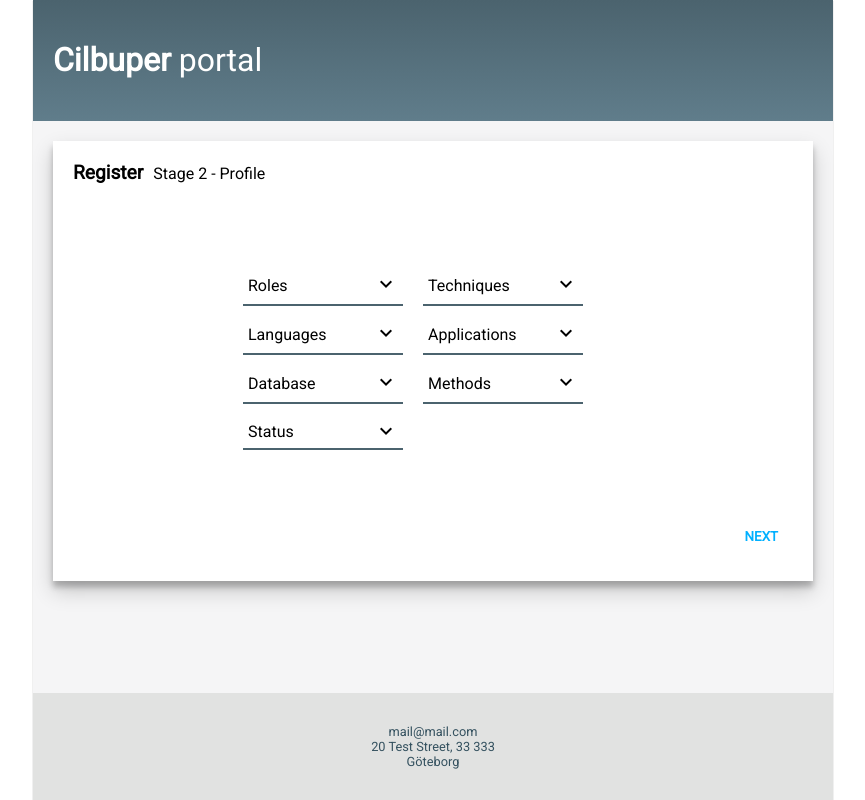
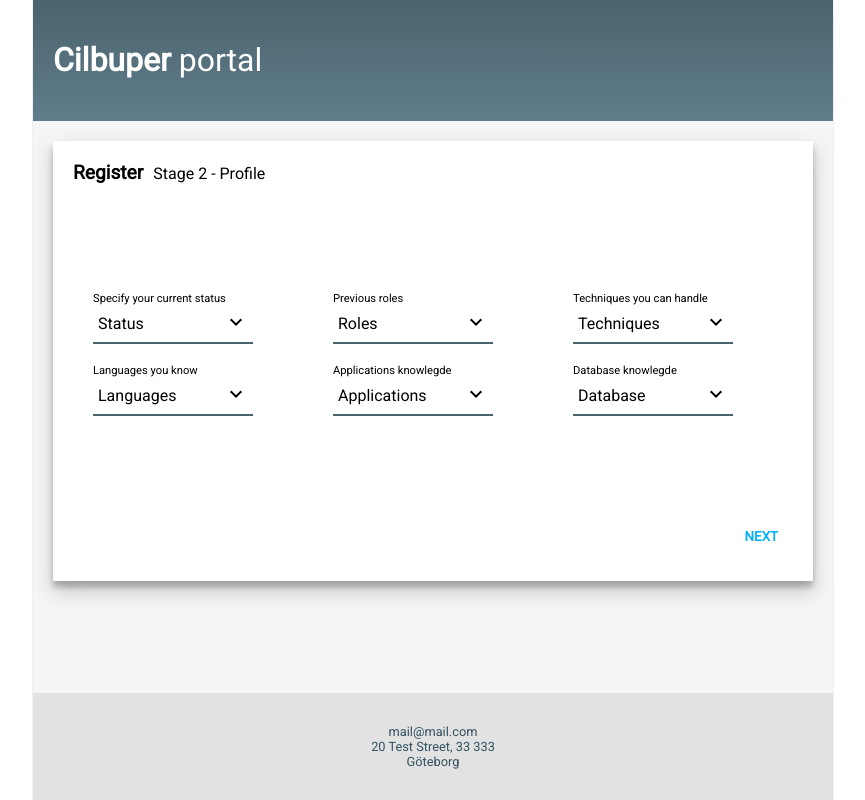
Before and after one commit to ullegulle9/uk-portal, a React (Create React App) app: page / in a window 1280 px wide. Shown: the whole page, without its empty margins (207-1072 px from the left). Built offline with nearby package versions, Linux system fonts and the light colour scheme; a web font is replaced by a local one.

Commit message:
added feature add option - register

```diff
--- a/public/index.html
+++ b/public/index.html
@@ -22,7 +22,7 @@
       work correctly both with client-side routing and a non-root public URL.
       Learn how to configure a non-root public URL by running `npm run build`.
     -->
-    <title>React App</title>
+    <title>Cilbuper portal</title>
   </head>
   <body>
     <noscript>
--- a/src/App.css
+++ b/src/App.css
@@ -67,9 +67,9 @@ ul, ol {
   -webkit-box-shadow: inset 0 0 6px rgba(0,0,0,0.5);
 }
 
-.icon {
+/* .icon {
   cursor: pointer;
-}
+} */
 
 .btn {
   padding: 10px;
@@ -96,6 +96,11 @@ ul, ol {
   border-radius: 0;
 }
 
+.btn-sml {
+  font-size: 0.7em;
+  padding: 0.7em;
+}
+
 .btn-large {
   font-size: 1.1rem;
   padding: 1.1rem;
@@ -116,6 +121,7 @@ ul, ol {
   border-style: none;
   margin: 0;
   padding: 0;
+  cursor: pointer;
 }
 
 .inputText {
@@ -125,6 +131,9 @@ ul, ol {
   margin: 5px;
   font-family: Roboto;
   min-width: 160px;
+}
+.inputText-sml {
+  min-width: 80px;
 }
 
 .drpdwn-head {
@@ -136,7 +145,7 @@ ul, ol {
   align-items: center;
   border-bottom: 2px solid #4b636e;
   width: 150px;
-  margin: 10px;
+  /* margin: 10px; */
   margin-bottom: 0;
   /* box-shadow: 0 1px 3px rgba(0,0,0,0.12), 0 1px 2px rgba(0,0,0,0.24); */
 }
@@ -150,7 +159,7 @@ ul, ol {
   opacity: 0;
   -webkit-transition: visibility 0.3s, opacity 0.3s ease-in-out;
   transition: visibility 0.3s, opacity 0.3s ease-in-out;
-  margin: 10px;
+  /* margin: 10px; */
   margin-top: 0;
   /* border: 1px solid #fff; */
   max-height: 200px;
@@ -171,6 +180,16 @@ ul, ol {
   width: 140px;
   display: flex;
   justify-content: space-between;
+}
+
+.drpdwn-option:hover {
+  background: #00b0ff;
+  cursor: pointer;
+}
+
+.noHover:hover {
+  background: transparent;
+  cursor: none;
 }
 
 .mainContent {
@@ -271,9 +290,28 @@ ul, ol {
 }
 
 .r2formContainer {
-  width: 400px;
+  width: 100%;
+  height: 100%;
   display: flex;
   flex-wrap: wrap;
+  justify-content: space-around;
+}
+
+.r2formContainer > div {
+  display: flex;
+  flex-direction: column;
+  justify-content: center;
+  align-items: flex-start;
+  margin: 10px;
+  width: 200px;
+}
+
+.r2formContainer > div > div {
+  display: flex;
+}
+
+.r2formContainer > div > span {
+  font-size: 0.7em;
 }
 
 .formContainer > div {
@@ -288,6 +326,5 @@ ul, ol {
 }
 
 .optionsCheckBox {
-  border: 1px solid #00b0ff;
-  color: red;
+  cursor: pointer;
 }
--- a/src/Dropdown.js
+++ b/src/Dropdown.js
@@ -6,28 +6,38 @@ class Dropdown extends Component {
   constructor(props) {
     super(props);
     this.state = {
-      active: false
+      active: false,
+      activeClass: 'drpdwn-content',
+      icon: 'keyboard_arrow_down',
+      addText: ''
     };
     this.toggleDropdown = this.toggleDropdown.bind(this);
+    this.handleInputChange = this.handleInputChange.bind(this);
+    this.handleAddClick = this.handleAddClick.bind(this);
+    this.toggleCheckbox = this.toggleCheckbox.bind(this);
   }
   render() {
     let view;
     let options = this.props.options.map(o => {
-      return <div key={o} className="drpdwn-option">{o} <input className="optionsCheckBox" type="checkbox" name={o} value={o}/></div>
+      return <div key={o} className="drpdwn-option">{o} <input className="optionsCheckBox" type="checkbox" name={o} value={o} onChange={this.toggleCheckbox}/></div>
     })
-    if (!this.state.active) {
-      view = <div><div className="drpdwn-head">{this.props.title} <button className="iconBtn" onClick={this.toggleDropdown}><i className="material-icons icon" >keyboard_arrow_down</i></button></div>
-      <ul className="drpdwn-content">
+    view =
+    <div>
+      <div className="drpdwn-head">{this.props.title}
+        <button className="iconBtn" onClick={this.toggleDropdown}>
+          <i className="material-icons icon" >{this.state.icon}</i>
+        </button>
+      </div>
+      <ul className={this.state.activeClass}>
         {options}
+        <div className="drpdwn-option noHover">
+          <input onChange={this.handleInputChange} className="inputText inputText-sml" type="text" placeholder="Add"/>
+          <button className="iconBtn" onClick={this.handleAddClick}>
+            <i className="material-icons">add</i>
+          </button>
+        </div>
       </ul>
-      </div>;
-    } else if (this.state.active) {
-      view = <div><div className="drpdwn-head">{this.props.title}<button className="iconBtn" onClick={this.toggleDropdown}><i className="material-icons icon" >keyboard_arrow_up</i></button></div>
-      <ul className="drpdwn-content drpdwn-active">
-        {options}
-      </ul>
-      </div>
-    }
+    </div>;
     return (
       <div>
         {view}
@@ -37,9 +47,33 @@ class Dropdown extends Component {
 
   toggleDropdown(ev) {
     let active = !this.state.active;
+    let className;
+    let icon;
+    active ? className = 'drpdwn-content drpdwn-active' : className = 'drpdwn-content';
+    active ? icon = 'keyboard_arrow_up' : icon = 'keyboard_arrow_down';
     this.setState({
-      active: active
+      active: active,
+      activeClass: className,
+      icon: icon
     });
+  }
+
+  handleInputChange(ev) {
+    this.setState({
+      addText: ev.target.value
+    });
+  }
+
+  handleAddClick(ev) {
+    this.props.updateOptions(this.state.addText);
+    this.setState({
+      addText: ''
+    });
+  }
+
+  toggleCheckbox(ev) {
+    console.log(ev.target);
+    let val = ev.target.value;
   }
 }
 
--- a/src/RegisterPartTwo.js
+++ b/src/RegisterPartTwo.js
@@ -7,11 +7,20 @@ class RegisterTwo extends Component {
   constructor(props) {
     super(props);
     this.handleClick = this.handleClick.bind(this);
+    this.updateStatus = this.updateStatus.bind(this);
+    this.updateOptionsRoles = this.updateOptionsRoles.bind(this);
+    this.updateOptionsTechniques = this.updateOptionsTechniques.bind(this);
+    this.updateOptionsLanguages = this.updateOptionsLanguages.bind(this);
+    this.updateOptionsApplications = this.updateOptionsApplications.bind(this);
+    this.updateOptionsDatabase = this.updateOptionsDatabase.bind(this);
     this.state = {
       optionsRoles: ['Project leader', 'Scrum master', 'Developer'],
       optionsTechniques: ['.NET', 'Angular.js', 'MVC', 'AJAX', 'jQuery', 'LINQ', 'WCF', 'WPF', 'Silverlight', 'React.js', 'Vue.js', 'Node.js', 'Express', 'MongoDb', 'Mongoose'],
       optionsLanguages: ['Javascript', 'C#', 'C++', 'Java', 'Python', 'Ruby', 'PHP'],
-      optionsStatus: ['Available', 'Not available']
+      optionsStatus: ['Available', 'Not available'],
+      optionsApplications: [],
+      optionsDatabase: [],
+      status: 'Status'
     }
   }
   render() {
@@ -23,13 +32,31 @@ class RegisterTwo extends Component {
         </div>
         <div className="flexCenter">
           <div className="r2formContainer">
-            <Dropdown title="Roles" options={this.state.optionsRoles}/>
-            <Dropdown title="Techniques" options={this.state.optionsTechniques}/>
-            <Dropdown title="Languages" options={this.state.optionsLanguages}/>
-            <Dropdown title="Applications" options={[]}/>
-            <Dropdown title="Database" options={[]}/>
-            <Dropdown title="Methods" options={[]}/>
-            <Select title="Status" options={this.state.optionsStatus}/>
+            <div>
+              <span>Specify your current status</span>
+              <Select updateStatus={this.updateStatus} title={this.state.status} options={this.state.optionsStatus}/>
+            </div>
+            <div>
+              <span>Previous roles</span>
+              <Dropdown title="Roles" options={this.state.optionsRoles} updateOptions={this.updateOptionsRoles}/>
+            </div>
+            <div>
+              <span>Techniques you can handle</span>
+              <Dropdown title="Techniques" options={this.state.optionsTechniques} updateOptions={this.updateOptionsTechniques}/>
+            </div>
+            <div>
+              <span>Languages you know</span>
+              <Dropdown title="Languages" options={this.state.optionsLanguages} updateOptions={this.updateOptionsLanguages}/>
+            </div>
+            <div>
+              <span>Applications knowlegde</span>
+              <Dropdown title="Applications" options={this.state.optionsApplications} updateOptions={this.updateOptionsApplications}/>
+            </div>
+            <div>
+              <span>Database knowlegde</span>
+              <Dropdown title="Database" options={this.state.optionsDatabase} updateOptions={this.updateOptionsDatabase}/>
+            </div>
+            {/* <Dropdown title="Methods" options={[]}/> */}
           </div>
         </div>
         <div className="flexRight">
@@ -42,6 +69,52 @@ class RegisterTwo extends Component {
   handleClick() {
     this.props.updateView('registerThree');
   }
+
+  updateStatus(status) {
+    this.setState({
+      status: status
+    });
+  }
+
+  updateOptionsRoles(option) {
+    let options = this.state.optionsRoles;
+    options.push(option);
+    this.setState({
+      optionsRoles: options
+    });
+  }
+
+  updateOptionsTechniques(option) {
+    let options = this.state.optionsTechniques;
+    options.push(option);
+    this.setState({
+      optionsTechniques: options
+    });
+  }
+
+  updateOptionsLanguages(option) {
+    let options = this.state.optionsLanguages;
+    options.push(option);
+    this.setState({
+      optionsLanguages: options
+    });
+  }
+
+  updateOptionsApplications(option) {
+    let options = this.state.optionsApplications;
+    options.push(option);
+    this.setState({
+      optionsApplications: options
+    });
+  }
+
+  updateOptionsDatabase(option) {
+    let options = this.state.optionsDatabase;
+    options.push(option);
+    this.setState({
+      optionsDatabase: options
+    });
+  }
 }
 
 export default RegisterTwo;
--- a/src/Select.js
+++ b/src/Select.js
@@ -6,24 +6,29 @@ class Select extends Component {
   constructor(props) {
     super(props);
     this.state = {
-      active: false
+      active: false,
+      activeClass: 'drpdwn-content',
+      icon: 'keyboard_arrow_down'
     };
-    this.toggleMenu = this.toggleMenu.bind(this);
+    this.toggleDropdown = this.toggleDropdown.bind(this);
+    this.handleClick = this.handleClick.bind(this);
   }
   render() {
     let view;
     let options = this.props.options.map(o => {
-      return <div key={o} className="drpdwn-option">{o}</div>
+      return <div key={o} className="drpdwn-option" onClick={this.handleClick}>{o}</div>
     })
-    if (!this.state.active) {
-      view = <div className="drpdwn-head">{this.props.title} <i className="material-icons icon" onClick={this.toggleMenu}>keyboard_arrow_down</i></div>;
-    } else {
-      view = <div><div className="drpdwn-head">{this.props.title} <i className="material-icons icon" onClick={this.toggleMenu}>keyboard_arrow_up</i></div>
-      <ul className="drpdwn-content">
+    view =
+    <div>
+      <div className="drpdwn-head">{this.props.title}
+        <button className="iconBtn" onClick={this.toggleDropdown}>
+          <i className="material-icons icon" >{this.state.icon}</i>
+        </button>
+      </div>
+      <ul className={this.state.activeClass}>
         {options}
       </ul>
-      </div>
-    }
+    </div>;
     return (
       <div>
         {view}
@@ -31,12 +36,23 @@ class Select extends Component {
     );
   }
 
-  toggleMenu(ev) {
+  toggleDropdown(ev) {
     let active = !this.state.active;
+    let className;
+    let icon;
+    active ? className = 'drpdwn-content drpdwn-active' : className = 'drpdwn-content';
+    active ? icon = 'keyboard_arrow_up' : icon = 'keyboard_arrow_down';
     this.setState({
-      active: active
+      active: active,
+      activeClass: className,
+      icon: icon
     });
-    // console.log(this.state.active);
+  }
+
+  handleClick(ev) {
+    // console.log(ev.target.innerHTML);
+    this.props.updateStatus(ev.target.innerHTML);
+    this.toggleDropdown();
   }
 }
 
```
